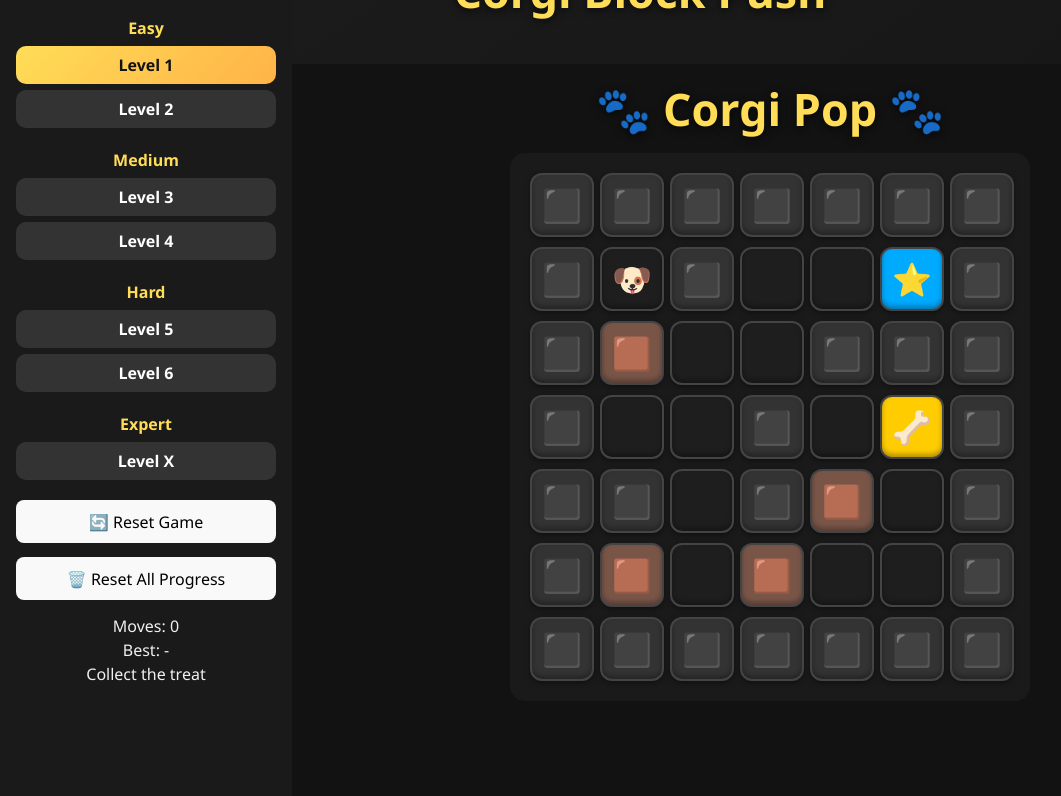
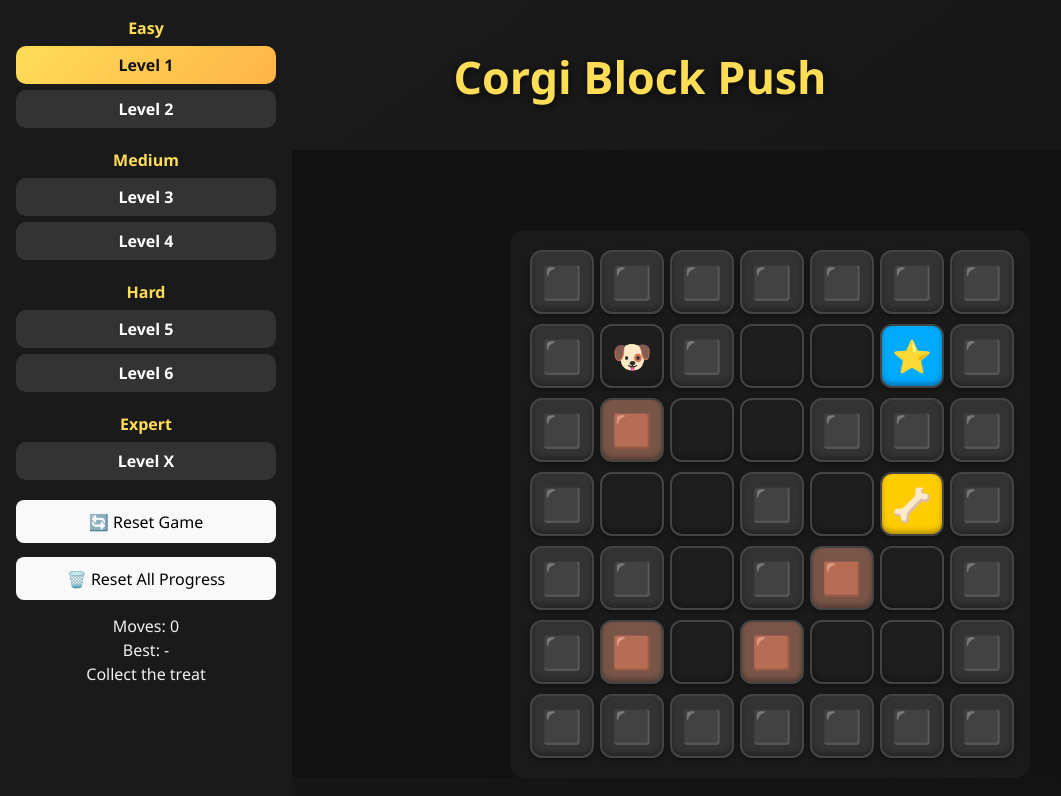
Before and after one commit to brendanbobryk/corgi-block-push, a React (Vite) app in the folder corgi-block-push/: page / in a window 1280 px wide. Shown: the top 796 px of the page, without its empty margins (0-1061 px from the left). Built offline with nearby package versions, Linux system fonts and the light colour scheme.

Commit message:
fixing banners to window size

```diff
--- a/corgi-block-push/src/components/Game.jsx
+++ b/corgi-block-push/src/components/Game.jsx
@@ -41,6 +41,7 @@ const Game = () => {
     const newGrid = LEVELS[levelIndex].grid.map(row =>
       row.map(cell => [...cell])
     );
+
     setGrid(newGrid);
     setHasWon(false);
     setHasTreat(false);
@@ -83,10 +84,13 @@ const Game = () => {
     if (pushable) {
       const px = nx + dir.x;
       const py = ny + dir.y;
+
       if (px < 0 || py < 0 || px >= GRID_COLS || py >= GRID_ROWS) return triggerShake();
+
       if (newGrid[py][px].some(o =>
         o.properties.includes("WALL") || o.properties.includes("PUSH")
       )) return triggerShake();
+
       newGrid[py][px].push(pushable);
       newGrid[ny][nx] = newGrid[ny][nx].filter(o => o !== pushable);
     }
@@ -98,6 +102,7 @@ const Game = () => {
     let gotTreat = hasTreatRef.current;
     const landed = newGrid[ny][nx];
     const treat = landed.find(o => o.properties.includes("COLLECTIBLE"));
+
     if (treat) {
       newGrid[ny][nx] = landed.filter(o => o !== treat);
       gotTreat = true;
@@ -106,6 +111,7 @@ const Game = () => {
 
     const nextMoves = moves + 1;
     const win = landed.some(o => o.properties.includes("WIN"));
+
     if (win && gotTreat) {
       setHasWon(true);
       setBestMoves(prev => {
@@ -145,15 +151,13 @@ const Game = () => {
     return acc;
   }, {});
 
-  // Lock page scroll
-  useEffect(() => {
-    document.body.style.margin = "0";
-    document.body.style.overflow = "hidden";
-    document.documentElement.style.overflow = "hidden";
-  }, []);
-
   return (
-    <div style={{ width: "100vw", height: "100vh", display: "flex", background: "#121212" }}>
+    <div style={{
+      width: "100vw",
+      height: "100%",
+      overflow: "hidden",
+      background: "#121212"
+    }}>
 
       {/* Sidebar */}
       <div style={{
@@ -161,7 +165,7 @@ const Game = () => {
         left: 0,
         top: 0,
         width: SIDEBAR_WIDTH,
-        height: "100vh",
+        height: "100%",
         background: "#1a1a1a",
         padding: 16,
         overflowY: "auto",
@@ -174,6 +178,7 @@ const Game = () => {
             <div style={{ fontWeight: "bold", marginBottom: 6, color: "#ffdd57" }}>
               {difficulty}
             </div>
+
             {levels.map(lvl => (
               <button
                 key={lvl.index}
@@ -197,37 +202,35 @@ const Game = () => {
             ))}
           </div>
         ))}
+
         <button onClick={() => resetGame()}>🔄 Reset Game</button>
-        <button onClick={() => { localStorage.removeItem("bestMoves"); setBestMoves({}); }}>
+
+        <button onClick={() => {
+          localStorage.removeItem("bestMoves");
+          setBestMoves({});
+        }}>
           🗑️ Reset All Progress
         </button>
+
         <div>
-          Moves: {moves}<br/>
-          Best: {bestMoves[String(currentLevel)] ?? "-"}<br/>
+          Moves: {moves}<br />
+          Best: {bestMoves[String(currentLevel)] ?? "-"}<br />
           {hasTreat ? "🦴 Treat collected!" : "Collect the treat"}
         </div>
+
         {hasWon && <div>🎉 You Win!</div>}
       </div>
 
       {/* Game Area */}
       <div style={{
         marginLeft: SIDEBAR_WIDTH,
-        width: `calc(100vw - ${SIDEBAR_WIDTH}px)`,
-        height: "100vh",
+        height: "100%",
         display: "flex",
         justifyContent: "center",
         alignItems: "flex-start",
-        overflow: "hidden",
-        paddingTop: 20,
+        paddingTop: 80,
         boxSizing: "border-box"
       }}>
-        <div style={{
-          textAlign: "center",
-          maxHeight: "100%",
-          overflowY: "auto",
-          paddingBottom: 20
-        }}>
-          <h1 style={{ color: "#ffdd57", margin: "0 0 20px 0" }}>🐾 Corgi Pop 🐾</h1>
         <div
           className={shake ? "shake" : ""}
           style={{
@@ -246,7 +249,7 @@ const Game = () => {
           )}
         </div>
       </div>
-      </div>
+
     </div>
   );
 };
```
Lines whose indentation alone changed are shown as unchanged.
